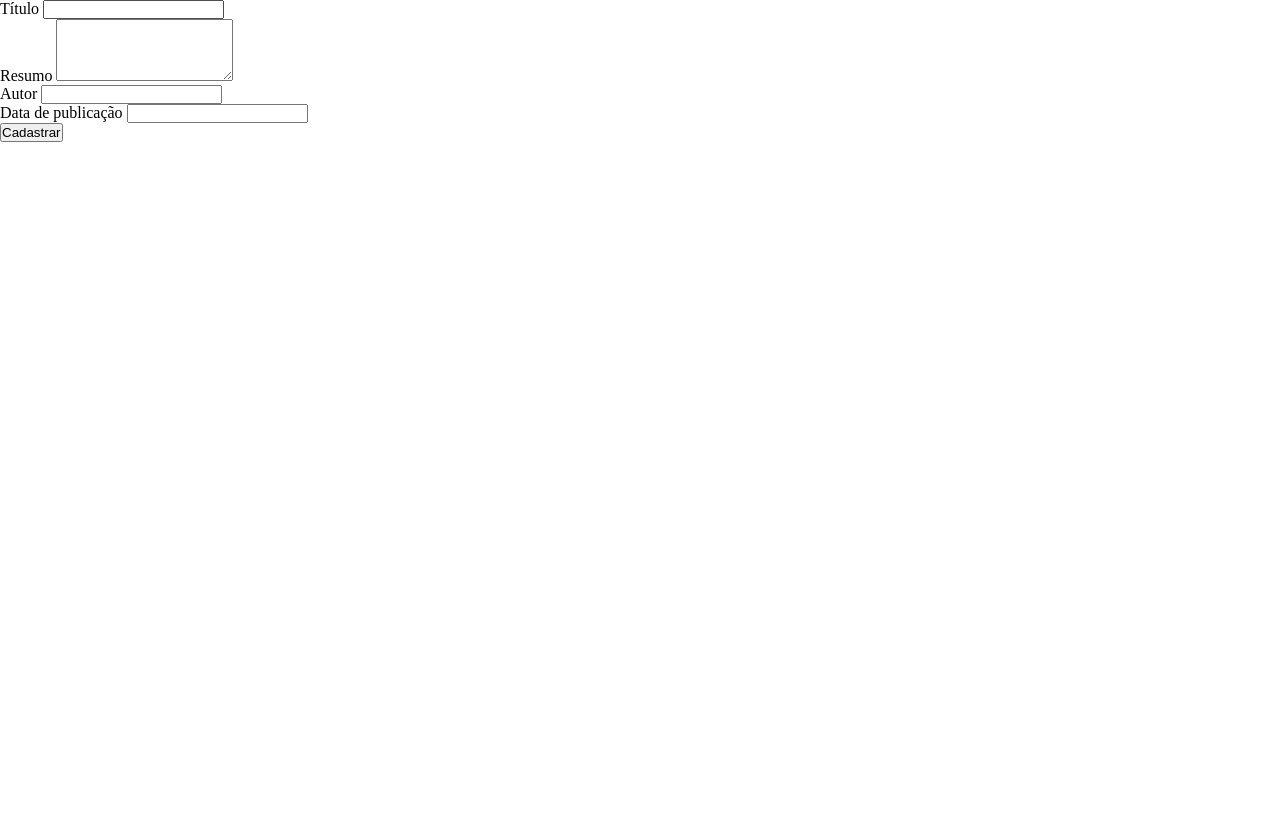
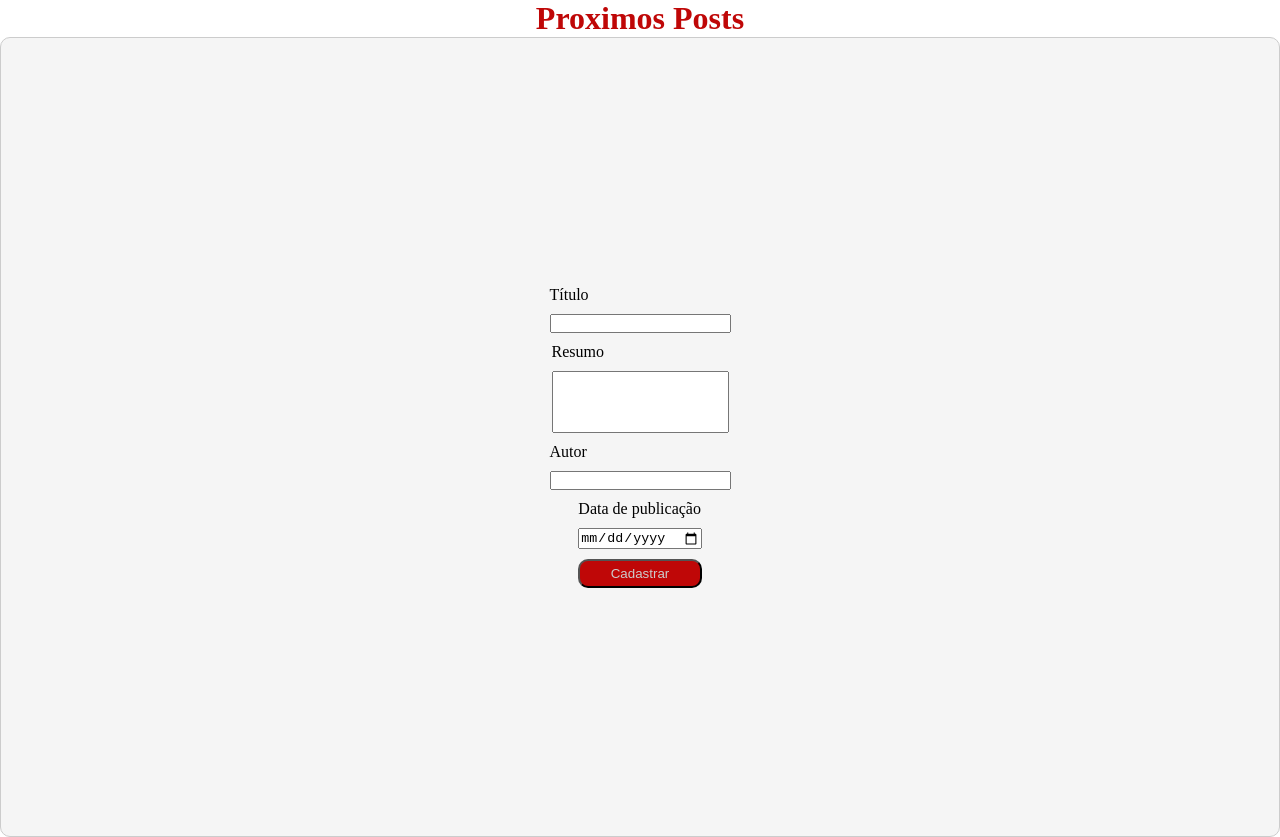
Before and after one commit to Arthursenai/objectPosts, a plain HTML site: page 01 - objectPosts/index.html in a window 1280 px wide. Before the commit the page ends 800 px from the top, so only its background shows below. Drawn offline with Linux system fonts and the light colour scheme.

Commit message:
feat: partial style

```diff
--- a/01 - objectPosts/assets/css/style.css
+++ b/01 - objectPosts/assets/css/style.css
@@ -3,3 +3,46 @@
     padding: 0;
     box-sizing: border-box;
 }
+body{
+    background-color: white;
+}
+h1{
+    text-align: center;
+    color: rgb(191, 7, 7);
+}
+#postForm{
+    display: flex;
+    flex-direction: column;
+    justify-content: center;
+    align-items: center;
+    height: 100vh;
+    width: 100%;
+    padding: 20px;
+    border: 1px solid #ccc;
+    background-color: whitesmoke;
+    border-radius: 10px;
+}
+
+label,
+input,
+textarea{
+    display: block;
+    margin-bottom: 10px;
+    width: 100%;
+    box-sizing: border-box;
+}
+button{
+    background-color: rgb(191, 7, 7);
+    cursor: pointer;
+    color: #ccc;
+    width: 10%;
+    padding: 0.3rem;
+    border-radius: 10px;
+}
+button:hover{
+background-color: #a00000;
+}
+
+textarea{
+    resize: none;
+}
--- a/01 - objectPosts/index.html
+++ b/01 - objectPosts/index.html
@@ -8,34 +8,37 @@
     <title>Objeto</title>
 </head>
 <body>
+    <h1>Proximos Posts</h1>
     <div id="postForm">
         <div>
             <label for="title">Título</label>
             <input type="text" id="title" name="title" required>
+
         </div>
-
-    </div>
 
         <div>
             <label for="resume">Resumo</label>
             <textarea type="text" id="resume" name="resume" rows="4" required></textarea>
         </div>
 
-    </div>
+
 
         <div>
             <label for="publisher">Autor</label>
             <input type="text" id="publisher" name="publisher" required>
         </div>
 
-    </div>
+
 
         <div>
             <label for="date">Data de publicação</label>
-            <input type="text" id="date" name="date" required>
+            <input type="date" id="date" name="date" required>
         </div>
         <button>Cadastrar</button>
     </div>
 
+    <div id="list">
+
+    </div>
 </body>
 </html>
```
